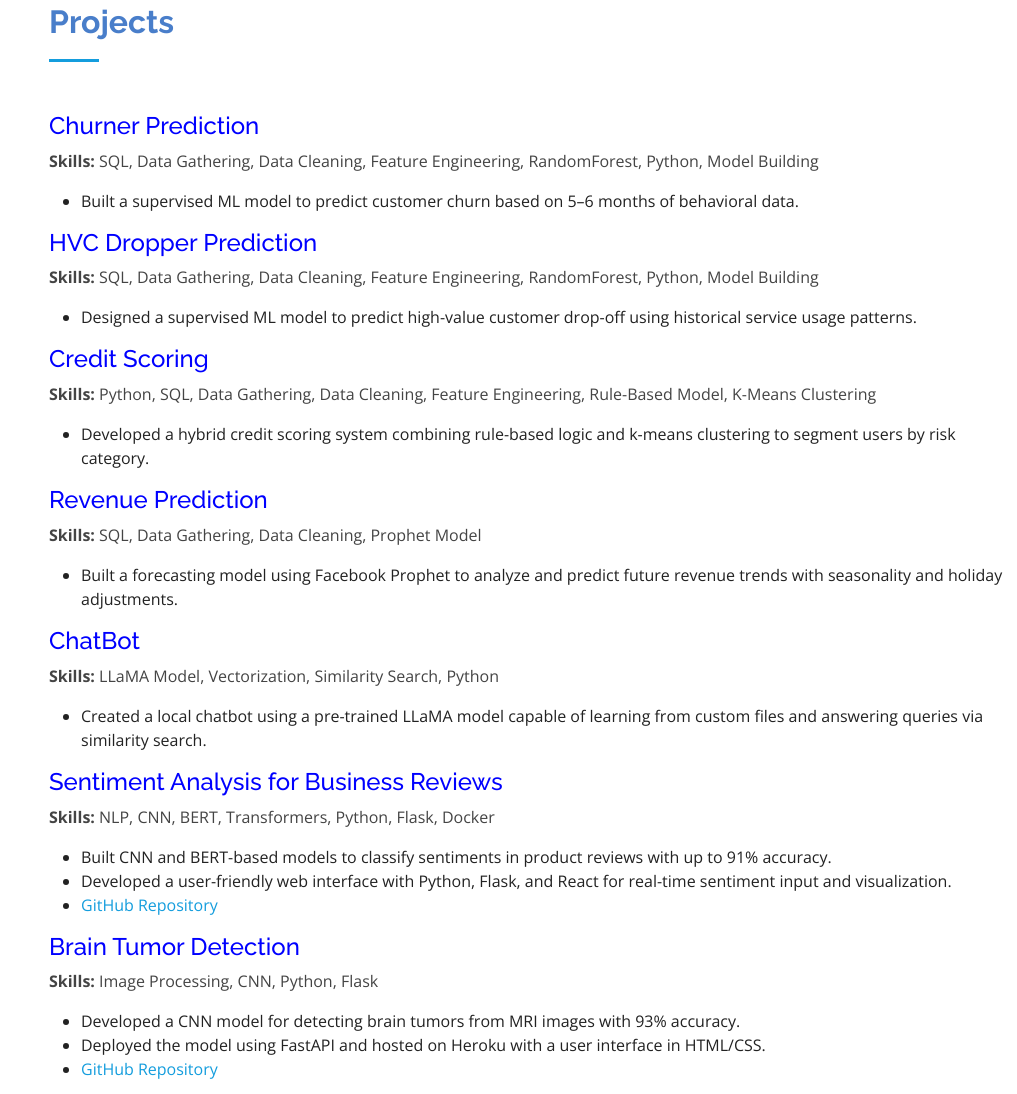
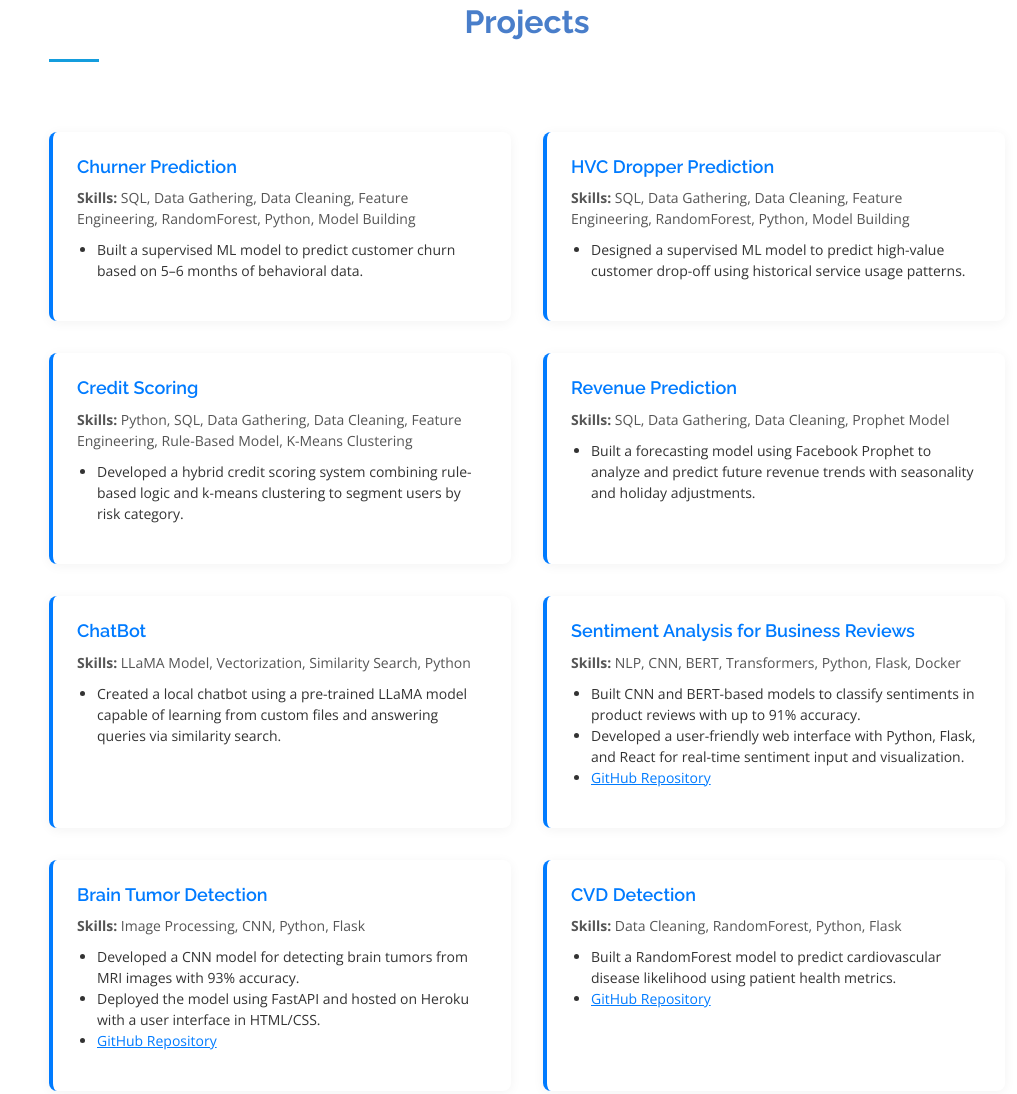
Before and after one commit to Bibekpdl1/portfolio, a plain HTML site: page index.html in a window 1280 px wide. Shown: the part 3495-4589 px from the top of the page, without its empty margins (263-1280 px from the left). Drawn offline with nearby package versions, Linux system fonts and the light colour scheme.

Commit message:
changes made on index,html file by adding missing icons and Project section

```diff
--- a/index.html
+++ b/index.html
@@ -575,13 +575,67 @@
     </section>
 
     <!-- Portfolio Section -->
-    <section id="portfolio" class="portfolio section-bg">
+    <section id="portfolio" class="portfolio section-bg" style="padding: 60px 0;">
       <div class="container">
         <div class="section-title">
-          <h2>Projects</h2>
+          <h2 style="text-align: center; font-size: 32px; margin-bottom: 40px;">Projects</h2>
         </div>
 
-        <div class="resume-item">
+        <style>
+          .project-grid {
+            display: grid;
+            grid-template-columns: 1fr;
+            gap: 2rem;
+          }
+
+          @media (min-width: 768px) {
+            .project-grid {
+              grid-template-columns: 1fr 1fr;
+            }
+          }
+
+          .project-card {
+            background: #fff;
+            padding: 1.5rem;
+            border-left: 4px solid #007bff;
+            box-shadow: 0 2px 12px rgba(0, 0, 0, 0.05);
+            border-radius: 8px;
+            transition: transform 0.3s ease;
+          }
+
+          .project-card:hover {
+            transform: translateY(-5px);
+          }
+
+          .highlight-blue {
+            color: #007bff;
+            font-weight: 600;
+            font-size: 18px;
+            margin-bottom: 10px;
+          }
+
+          .project-card p {
+            font-size: 14px;
+            margin: 10px 0;
+            color: #555;
+          }
+
+          .project-card ul {
+            padding-left: 1.25rem;
+            font-size: 14px;
+            color: #333;
+          }
+
+          .project-card a {
+            color: #007bff;
+            text-decoration: underline;
+            font-size: 14px;
+          }
+        </style>
+
+        <div class="project-grid">
+
+          <div class="project-card">
             <h4 class="highlight-blue">Churner Prediction</h4>
             <p><strong>Skills:</strong> SQL, Data Gathering, Data Cleaning, Feature Engineering, RandomForest, Python, Model Building</p>
             <ul>
@@ -589,7 +643,7 @@
             </ul>
           </div>
 
-        <div class="resume-item">
+          <div class="project-card">
             <h4 class="highlight-blue">HVC Dropper Prediction</h4>
             <p><strong>Skills:</strong> SQL, Data Gathering, Data Cleaning, Feature Engineering, RandomForest, Python, Model Building</p>
             <ul>
@@ -597,7 +651,7 @@
             </ul>
           </div>
 
-        <div class="resume-item">
+          <div class="project-card">
             <h4 class="highlight-blue">Credit Scoring</h4>
             <p><strong>Skills:</strong> Python, SQL, Data Gathering, Data Cleaning, Feature Engineering, Rule-Based Model, K-Means Clustering</p>
             <ul>
@@ -605,7 +659,7 @@
             </ul>
           </div>
 
-        <div class="resume-item">
+          <div class="project-card">
             <h4 class="highlight-blue">Revenue Prediction</h4>
             <p><strong>Skills:</strong> SQL, Data Gathering, Data Cleaning, Prophet Model</p>
             <ul>
@@ -613,7 +667,7 @@
             </ul>
           </div>
 
-        <div class="resume-item">
+          <div class="project-card">
             <h4 class="highlight-blue">ChatBot</h4>
             <p><strong>Skills:</strong> LLaMA Model, Vectorization, Similarity Search, Python</p>
             <ul>
@@ -621,7 +675,7 @@
             </ul>
           </div>
 
-        <div class="resume-item">
+          <div class="project-card">
             <h4 class="highlight-blue">Sentiment Analysis for Business Reviews</h4>
             <p><strong>Skills:</strong> NLP, CNN, BERT, Transformers, Python, Flask, Docker</p>
             <ul>
@@ -631,7 +685,7 @@
             </ul>
           </div>
 
-        <div class="resume-item">
+          <div class="project-card">
             <h4 class="highlight-blue">Brain Tumor Detection</h4>
             <p><strong>Skills:</strong> Image Processing, CNN, Python, Flask</p>
             <ul>
@@ -641,13 +695,14 @@
             </ul>
           </div>
 
-        <div class="resume-item">
+          <div class="project-card">
             <h4 class="highlight-blue">CVD Detection</h4>
             <p><strong>Skills:</strong> Data Cleaning, RandomForest, Python, Flask</p>
             <ul>
               <li>Built a RandomForest model to predict cardiovascular disease likelihood using patient health metrics.</li>
               <li><a href="https://github.com/Bibekpdl1/CVD-Detection" target="_blank" rel="noopener">GitHub Repository</a></li>
             </ul>
+          </div>
         </div>
       </div>
     </section>
@@ -755,7 +810,7 @@
                 <span>Big Data</span>
               </div>
               <div class="skill-card basic">
-                <i class="bx bx-flask"></i>
+                <i class="bx bx-git-branch"></i>
                 <span>MLflow</span>
               </div>
               <div class="skill-card basic">
@@ -777,7 +832,7 @@
             </div>
             <div class="skills-grid">
               <div class="skill-card advanced">
-                <i class="bx bxl-tableau"></i>
+                <i class="bx bx-bar-chart-alt-2"></i>
                 <span>Tableau</span>
               </div>
               <div class="skill-card advanced">
```
Also changed, not shown: sitemap.xml (added, +45 -0 lines), robots.txt (added), 1 other file. Lines whose indentation alone changed are shown as unchanged.
